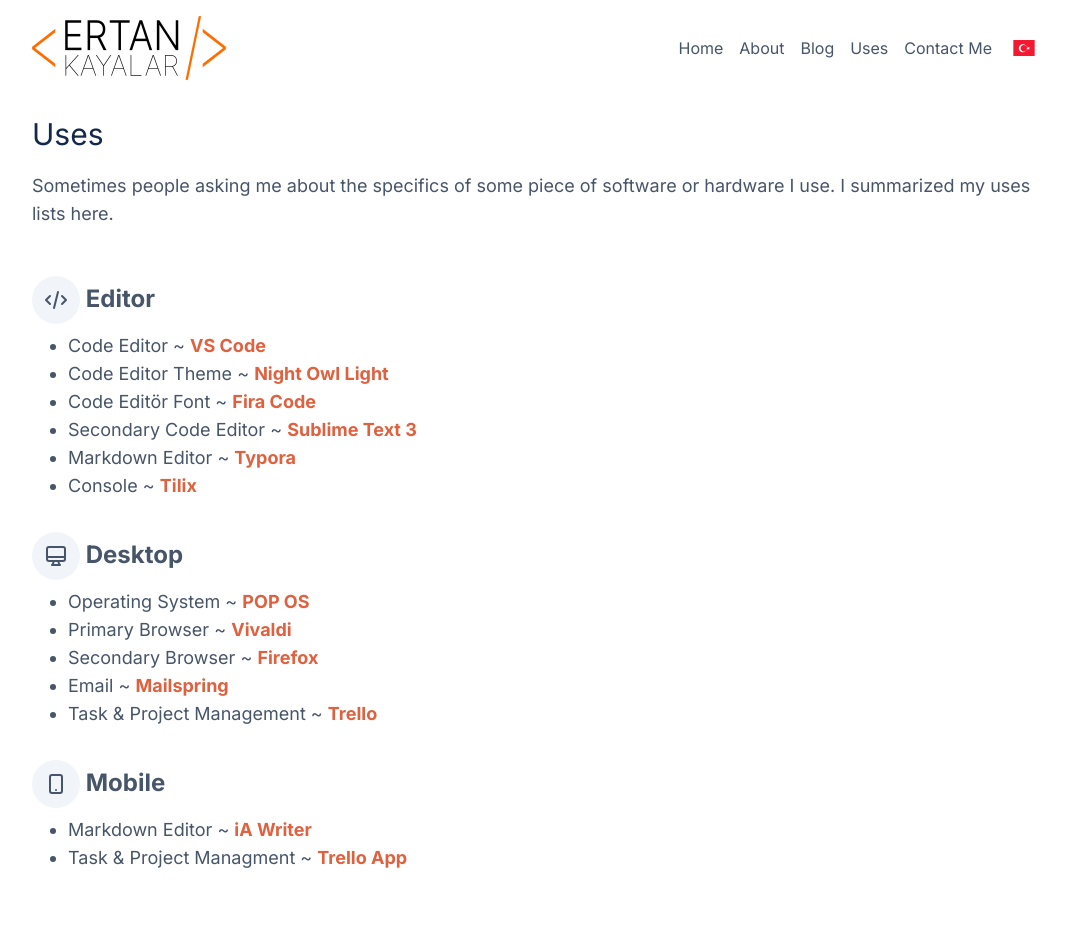
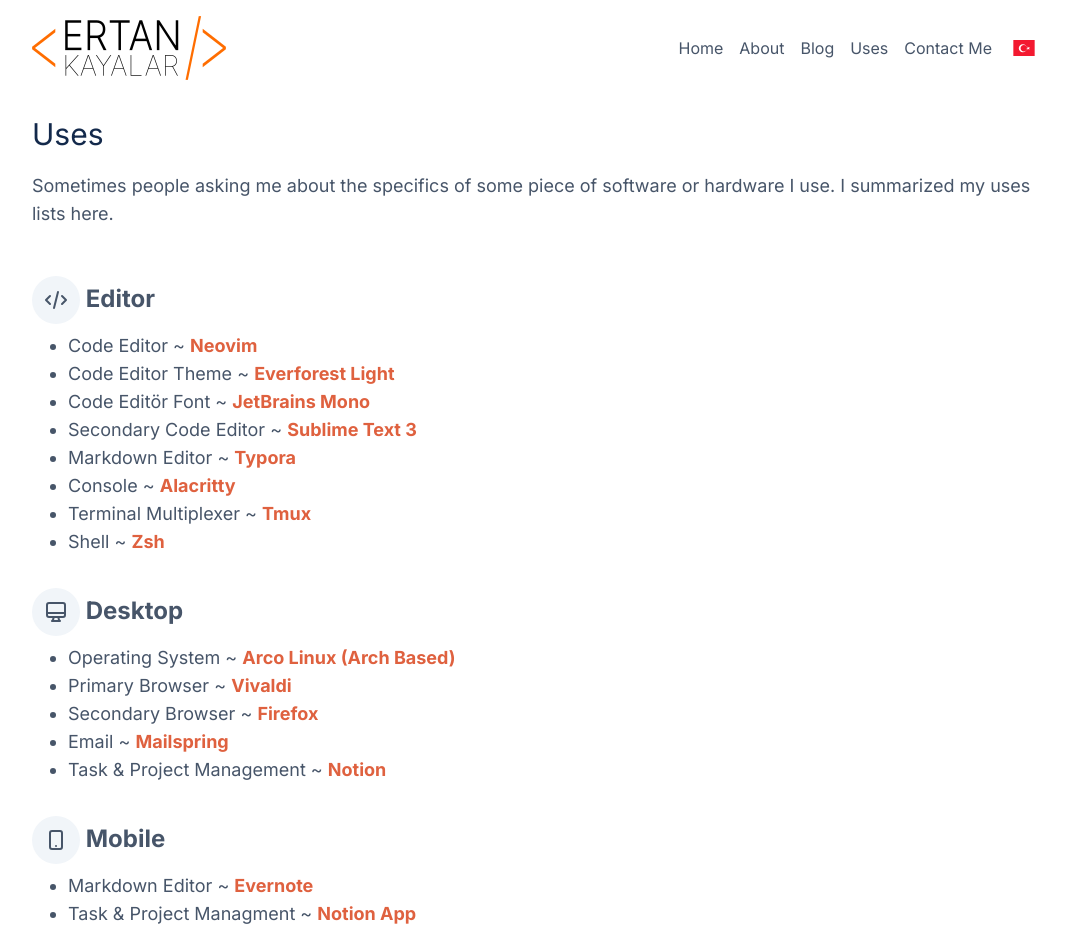
Before and after one commit to ertankayalar/ertankayalar-com-nextjs, a Next.js app: page /uses in a window 1280 px wide. Shown: the top 952 px of the page, without its empty margins (104-1170 px from the left). Built offline with nearby package versions, Linux system fonts and the light colour scheme; what @tailwindcss/typography would draw is missing.

Commit message:
update-uses

```diff
--- a/pages/uses.js
+++ b/pages/uses.js
@@ -1,173 +1,198 @@
-import Layout from '../components/layout'
-import Link from 'next/link'
-import Container from '../components/container'
-import { NextSeo } from 'next-seo'
-import { SITE_TITLE } from '../lib/constants'
-import ExtLink from '../components/extlink'
+import Layout from "../components/layout";
+import Link from "next/link";
+import Container from "../components/container";
+import { NextSeo } from "next-seo";
+import { SITE_TITLE } from "../lib/constants";
+import ExtLink from "../components/extlink";
 
 export default function contact() {
     return (
-    <Layout home layoutFormat='fullwidth'>
+        <Layout home layoutFormat="fullwidth">
             <NextSeo
-        title={'Uses - ' + SITE_TITLE}
-        description='Full-stack web development technologies of Ertan Kayalar'
-        canonical={process.env.url + 'uses'}
+                title={"Uses - " + SITE_TITLE}
+                description="Full-stack web development technologies of Ertan Kayalar"
+                canonical={process.env.url + "uses"}
                 openGraph={{
-          type: 'website',
-          url: process.env.url + 'uses',
-          title: 'Uses',
-          description: 'Technologies as a Fullstack Web Developer ',
+                    type: "website",
+                    url: process.env.url + "uses",
+                    title: "Uses",
+                    description: "Technologies as a Fullstack Web Developer ",
                     images: [
                         {
-              url: process.env.url + 'assets/og-800x600.png',
+                            url: process.env.url + "assets/og-800x600.png",
                             width: 800,
                             height: 600,
-              alt: 'Uses',
+                            alt: "Uses",
                         },
                     ],
                 }}
             />
             <Container>
-        <article className='px-2 text-base'>
-          <h1 className='text-3xl py-5 text-strong'>Uses</h1>
-          <div className='text-lg text-gray-600'>
-            <p className='text-lg font-normal'>
-              Sometimes people asking me about the specifics of some piece of
-              software or hardware I use. I summarized my uses lists here.
+                <article className="px-2 text-base">
+                    <h1 className="text-3xl py-5 text-strong">Uses</h1>
+                    <div className="text-lg text-gray-600">
+                        <p className="text-lg font-normal">
+                            Sometimes people asking me about the specifics of
+                            some piece of software or hardware I use. I
+                            summarized my uses lists here.
                         </p>
 
-            <div className='w-full py-4'>
-              <h2 className='text-2xl font-bold  mb-2 mt-8'>
-                <span className='bg-gray-100 inline-block  rounded-full h-12 w-12'>
+                        <div className="w-full py-4">
+                            <h2 className="text-2xl font-bold  mb-2 mt-8">
+                                <span className="bg-gray-100 inline-block  rounded-full h-12 w-12">
                                     <svg
-                    class='w-6 h-6 inline-block m-3'
-                    fill='none'
-                    stroke='currentColor'
-                    viewBox='0 0 24 24'
-                    xmlns='http://www.w3.org/2000/svg'
+                                        class="w-6 h-6 inline-block m-3"
+                                        fill="none"
+                                        stroke="currentColor"
+                                        viewBox="0 0 24 24"
+                                        xmlns="http://www.w3.org/2000/svg"
                                     >
                                         <path
-                      stroke-linecap='round'
-                      stroke-linejoin='round'
-                      stroke-width='2'
-                      d='M10 20l4-16m4 4l4 4-4 4M6 16l-4-4 4-4'
+                                            stroke-linecap="round"
+                                            stroke-linejoin="round"
+                                            stroke-width="2"
+                                            d="M10 20l4-16m4 4l4 4-4 4M6 16l-4-4 4-4"
                                         ></path>
                                     </svg>
-                </span>{' '}
+                                </span>{" "}
                                 Editor
                             </h2>
 
-              <ul className=' pl-4 list-disc ml-5'>
+                            <ul className=" pl-4 list-disc ml-5">
                                 <li>
-                  Code Editor{' ~ '}
-                  <ExtLink href='https://code.visualstudio.com'>
-                    VS Code
+                                    Code Editor{" ~ "}
+                                    <ExtLink href="https://neovim.io">
+                                        Neovim
                                     </ExtLink>
                                 </li>
 
                                 <li>
-                  Code Editor Theme{' ~ '}
-                  <ExtLink href='https://marketplace.visualstudio.com/items?itemName=sdras.night-owl'>
-                    Night Owl Light
+                                    Code Editor Theme{" ~ "}
+                                    <ExtLink href="https://github.com/sainnhe/everforest">
+                                        Everforest Light
                                     </ExtLink>
                                 </li>
                                 <li>
-                  Code Editör Font{' ~ '}
-                  <ExtLink href='https://github.com/tonsky/FiraCode'>
-                    Fira Code
+                                    Code Editör Font{" ~ "}
+                                    <ExtLink href="https://github.com/JetBrains/JetBrainsMono">
+                                        JetBrains Mono
                                     </ExtLink>
                                 </li>
                                 <li>
-                  Secondary Code Editor {' ~ '}
-                  <ExtLink href='https://www.sublimetext.com/blog/articles/sublime-text-3-point-0'>
+                                    Secondary Code Editor {" ~ "}
+                                    <ExtLink href="https://www.sublimetext.com/blog/articles/sublime-text-3-point-0">
                                         Sublime Text 3
                                     </ExtLink>
                                 </li>
                                 <li>
-                  Markdown Editor {' ~ '}
-                  <ExtLink href='https://typora.io/'>Typora</ExtLink>
+                                    Markdown Editor {" ~ "}
+                                    <ExtLink href="https://typora.io/">
+                                        Typora
+                                    </ExtLink>
                                 </li>
                                 <li>
-                  Console{' ~ '}
-                  <ExtLink href='https://gnunn1.github.io/tilix-web/'>
-                    Tilix
+                                    Console{" ~ "}
+                                    <ExtLink href="https://alacritty.org">
+                                        Alacritty
+                                    </ExtLink>
+                                </li>
+                                <li>
+                                    Terminal Multiplexer{" ~ "}
+                                    <ExtLink href="https://github.com/tmux/tmux/wiki">
+                                        Tmux
+                                    </ExtLink>
+                                </li>
+                                <li>
+                                    Shell {" ~ "}
+                                    <ExtLink href="https://www.zsh.org">
+                                        Zsh
                                     </ExtLink>
                                 </li>
                             </ul>
 
-              <h2 className='text-2xl font-bold text-light-primary mb-2 mt-8'>
-                <span className='bg-gray-100 inline-block  rounded-full h-12 w-12'>
+                            <h2 className="text-2xl font-bold text-light-primary mb-2 mt-8">
+                                <span className="bg-gray-100 inline-block  rounded-full h-12 w-12">
                                     <svg
-                    class='w-6 h-6 inline-block m-3'
-                    fill='none'
-                    stroke='currentColor'
-                    viewBox='0 0 24 24'
-                    xmlns='http://www.w3.org/2000/svg'
+                                        class="w-6 h-6 inline-block m-3"
+                                        fill="none"
+                                        stroke="currentColor"
+                                        viewBox="0 0 24 24"
+                                        xmlns="http://www.w3.org/2000/svg"
                                     >
                                         <path
-                      stroke-linecap='round'
-                      stroke-linejoin='round'
-                      stroke-width='2'
-                      d='M9.75 17L9 20l-1 1h8l-1-1-.75-3M3 13h18M5 17h14a2 2 0 002-2V5a2 2 0 00-2-2H5a2 2 0 00-2 2v10a2 2 0 002 2z'
+                                            stroke-linecap="round"
+                                            stroke-linejoin="round"
+                                            stroke-width="2"
+                                            d="M9.75 17L9 20l-1 1h8l-1-1-.75-3M3 13h18M5 17h14a2 2 0 002-2V5a2 2 0 00-2-2H5a2 2 0 00-2 2v10a2 2 0 002 2z"
                                         ></path>
                                     </svg>
-                </span>{' '}
+                                </span>{" "}
                                 Desktop
                             </h2>
-              <ul className='text-light-secondary pl-4 list-disc ml-5'>
+                            <ul className="text-light-secondary pl-4 list-disc ml-5">
                                 <li>
-                  Operating System{' ~ '}
-                  <ExtLink href='https://pop.system76.com/'>POP OS</ExtLink>
+                                    Operating System{" ~ "}
+                                    <ExtLink href="https://arcolinux.info/">
+                                        Arco Linux (Arch Based)
+                                    </ExtLink>
                                 </li>
                                 <li>
-                  Primary Browser{' ~ '}
-                  <ExtLink href='https://vivaldi.com/'>Vivaldi</ExtLink>
+                                    Primary Browser{" ~ "}
+                                    <ExtLink href="https://vivaldi.com/">
+                                        Vivaldi
+                                    </ExtLink>
                                 </li>
                                 <li>
-                  Secondary Browser {' ~ '}
-                  <ExtLink href='https://www.mozilla.org/firefox/'>
+                                    Secondary Browser {" ~ "}
+                                    <ExtLink href="https://www.mozilla.org/firefox/">
                                         Firefox
                                     </ExtLink>
                                 </li>
                                 <li>
-                  Email {' ~ '}
-                  <ExtLink href='https://getmailspring.com/'>
+                                    Email {" ~ "}
+                                    <ExtLink href="https://getmailspring.com/">
                                         Mailspring
                                     </ExtLink>
                                 </li>
                                 <li>
-                  Task & Project Management{' ~ '}
-                  <ExtLink href='https://trello.com'>Trello</ExtLink>
+                                    Task & Project Management{" ~ "}
+                                    <ExtLink href="http://notion.so">
+                                        Notion
+                                    </ExtLink>
                                 </li>
                             </ul>
 
-              <h2 className='text-2xl font-bold text-light-primary mb-2 mt-8'>
-                <span className='bg-gray-100 inline-block  rounded-full h-12 w-12'>
+                            <h2 className="text-2xl font-bold text-light-primary mb-2 mt-8">
+                                <span className="bg-gray-100 inline-block  rounded-full h-12 w-12">
                                     <svg
-                    class='w-6 h-6 inline-block m-3'
-                    fill='none'
-                    stroke='currentColor'
-                    viewBox='0 0 24 24'
-                    xmlns='http://www.w3.org/2000/svg'
+                                        class="w-6 h-6 inline-block m-3"
+                                        fill="none"
+                                        stroke="currentColor"
+                                        viewBox="0 0 24 24"
+                                        xmlns="http://www.w3.org/2000/svg"
                                     >
                                         <path
-                      stroke-linecap='round'
-                      stroke-linejoin='round'
-                      stroke-width='2'
-                      d='M12 18h.01M8 21h8a2 2 0 002-2V5a2 2 0 00-2-2H8a2 2 0 00-2 2v14a2 2 0 002 2z'
+                                            stroke-linecap="round"
+                                            stroke-linejoin="round"
+                                            stroke-width="2"
+                                            d="M12 18h.01M8 21h8a2 2 0 002-2V5a2 2 0 00-2-2H8a2 2 0 00-2 2v14a2 2 0 002 2z"
                                         ></path>
                                     </svg>
-                </span>{' '}
+                                </span>{" "}
                                 Mobile
                             </h2>
-              <ul className='text-light-secondary pl-4 list-disc ml-5'>
+                            <ul className="text-light-secondary pl-4 list-disc ml-5">
                                 <li>
-                  Markdown Editor{' ~ '}
-                  <ExtLink href='https://ia.net/writer'>iA Writer</ExtLink>
+                                    Markdown Editor{" ~ "}
+                                    <ExtLink href="https://evernote.com">
+                                        Evernote
+                                    </ExtLink>
                                 </li>
                                 <li>
-                  Task & Project Managment{' ~ '}
-                  <ExtLink href='https://trello.com'>Trello App</ExtLink>
+                                    Task & Project Managment{" ~ "}
+                                    <ExtLink href="https://trello.com">
+                                        Notion App
+                                    </ExtLink>
                                 </li>
                             </ul>
                         </div>
@@ -175,5 +200,5 @@
                 </article>
             </Container>
         </Layout>
-  )
+    );
 }
```
Also changed, not shown: package.json (+8 -8 lines), 1 other file (tests, documents, lock files or other folders). Lines whose indentation alone changed are shown as unchanged.
